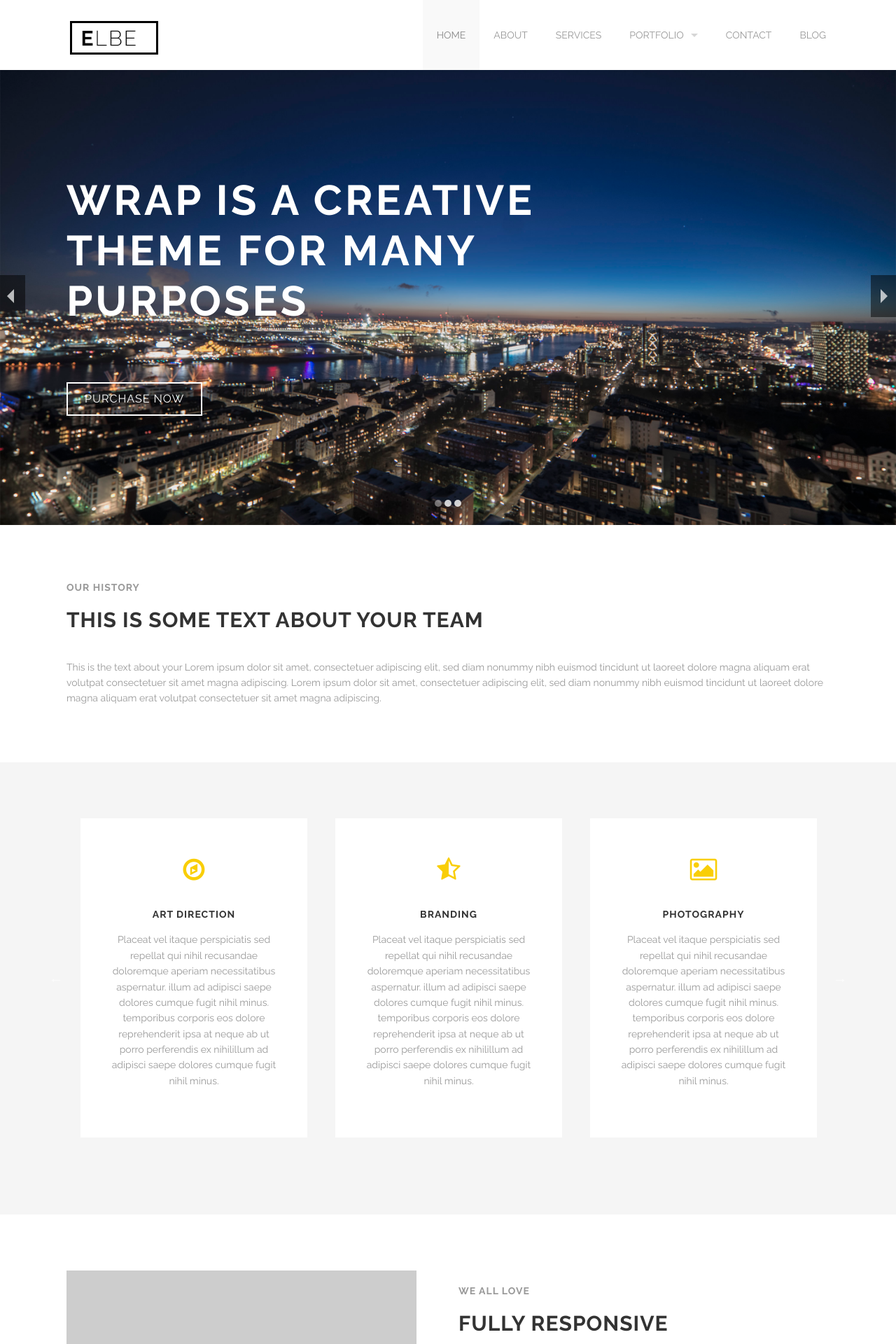
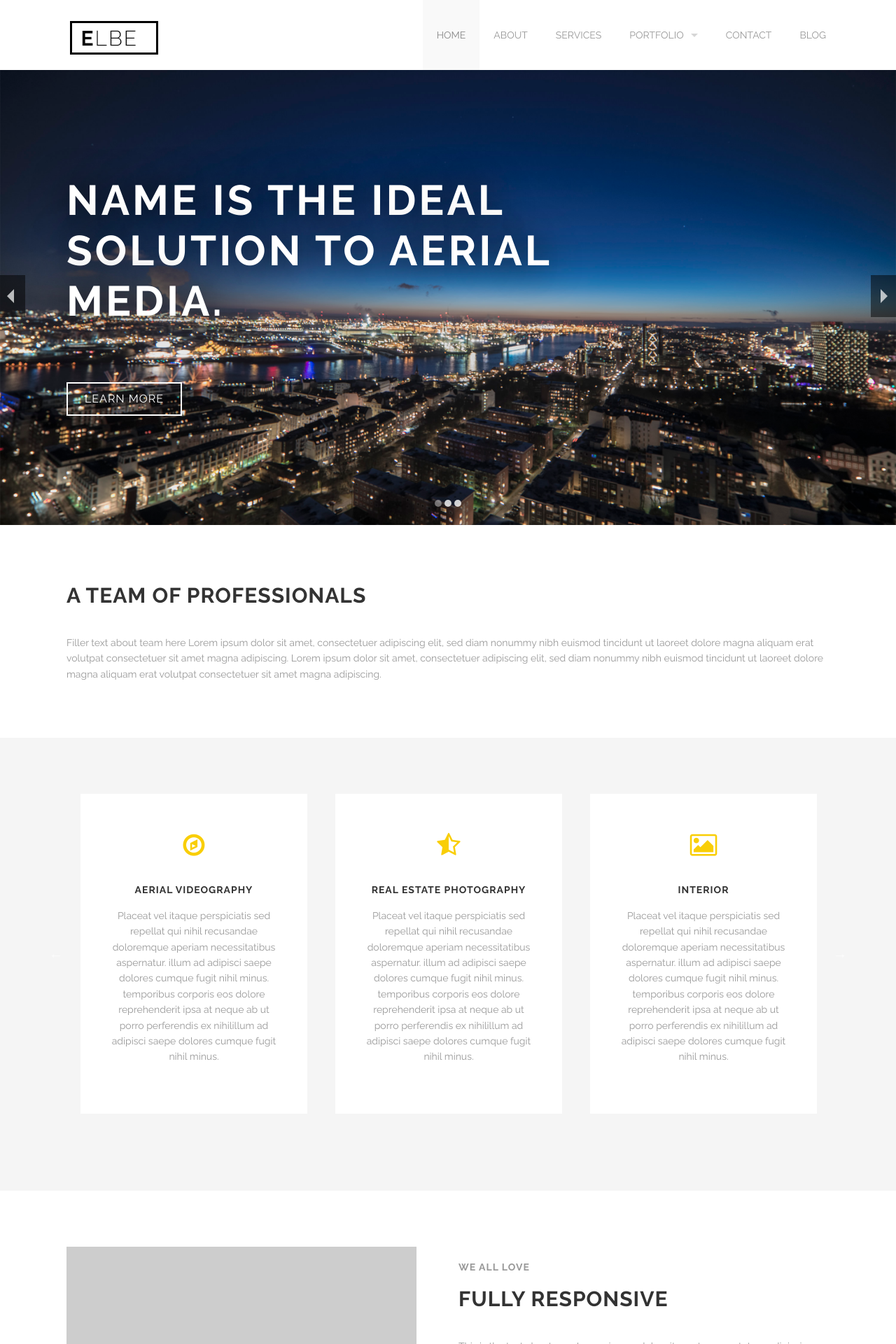
Before and after one commit to by14/by14.github.io, a Jekyll site: the page built from index.html, in a window 1280 px wide. Shown: the top 1920 px of the page at 70% size. Built offline with Jekyll 4.4.1, drawn with Linux system fonts in a browser that asks for light colours; grey boxes are pictures that could not be loaded.

Commit message:
Added some index.html content

```diff
--- a/css/style.css
+++ b/css/style.css
@@ -1480,7 +1480,7 @@
   letter-spacing: 2px;
   font-weight: 900;
   color: #eee !important;
-  text-shadow: 0px 0px 3px #000;
+  text-shadow: 0px 0px 50px #000;
   /*background-color: rgba(0,0,0,0.5);*/
 }
 .modDefaultSlider .sequence .buttons-wrapper .button {
@@ -2032,6 +2032,7 @@
 .modDefaultSlider.advanced .sequence .title h2 {
   letter-spacing: 4px;
   font-size: 4.28571rem;
+  text-shadow: 0px 0px 50px #000;
 }
 .modFullscreenSlider .fullscreen_slideshow {
   height: 700px;
--- a/index.html
+++ b/index.html
@@ -4,66 +4,70 @@
 slides:
   - bg: images/sliderHomepage/slide2.jpeg
     title:
-      text: Wrap is a creative theme for many purposes
+      text: NAME is the ideal solution to aerial media.
       animation: bottom-to-top
       class: large-8 medium-11
     buttons:
       animation: bottom-to-top
       class: medium-12
       items:
-        - text: Purchase Now
+        - text: Learn More
           url: http://themeforest.net/user/honryou/portfolio?ref=honryou
           class: boxed
-  - bg: images/sliderHomepage/slide3.jpeg
-    title:
-      text: It is simple but powerful
-      animation: bottom-to-top
-      class: large-7 large-offset-5 medium-9 medium-offset-3
-    buttons:
-      animation: bottom-to-top
-      class: large-7 large-offset-5 medium-9 medium-offset-3
-      items:
-        - text: Purchase Now
-          url: http://themeforest.net/user/honryou/portfolio?ref=honryou
-          class: boxed
-  - bg: images/sliderHomepage/slide1.jpg
+  - bg: images/sliderHomepage/slide5.jpeg
     buttons:
       animation: bottom-to-top slow
       class: large-12
       items:
-        - text: View Features
+        - text: Learn More
           url: http://themeforest.net/user/honryou/portfolio?ref=honryou
           class: boxed
-        - text: Purchase Now
+        - text: Contact Us
           url: http://themeforest.net/user/honryou/portfolio?ref=honryou
     infos:
-      - text: "&nbsp;Creative and responsive design"
+      - text: "&nbsp;Services"
         animation: bottom-to-top
-      - text: "&nbsp;Many helpful shortcodes"
+      - text: "&nbsp;Aerial Photography"
         animation: bottom-to-top
-      - text: "&nbsp;Simple but powerful theme options"
+        check: true
+      - text: "&nbsp;Real Estate Photography"
         animation: bottom-to-top
-      - text: "&nbsp;Fully responsive"
+        check: true
+      - text: "&nbsp;Aerial Mapping"
         animation: bottom-to-top
+        check: true
+  - bg: images/sliderHomepage/slide3.jpeg
+    title:
+      text: Contact our award winning team and let's get started
+      animation: bottom-to-top
+      class: large-8 medium-11
+    buttons:
+      animation: bottom-to-top
+      class: large-8 medium-11
+      items:
+        - text: Contact Us
+          url: http://themeforest.net/user/honryou/portfolio?ref=honryou
+          class: boxed
+
 boxes:
   - icon_class: fa fa-trophy
-    title: Design
+    title: Aerial Photography
     text:
       Placeat vel itaque perspiciatis sed repellat qui nihil recusandae doloremque aperiam necessitatibus aspernatur. illum ad adipisci saepe dolores cumque fugit nihil minus. temporibus corporis eos dolore reprehenderit ipsa at neque ab ut porro perferendis ex nihilillum ad adipisci saepe dolores cumque fugit nihil minus.
   - icon_class: fa fa-compass
-    title: Art direction
+    title: Aerial Videography
     text:
       Placeat vel itaque perspiciatis sed repellat qui nihil recusandae doloremque aperiam necessitatibus aspernatur. illum ad adipisci saepe dolores cumque fugit nihil minus. temporibus corporis eos dolore reprehenderit ipsa at neque ab ut porro perferendis ex nihilillum ad adipisci saepe dolores cumque fugit nihil minus.
   - icon_class: fa fa-star-half-empty
-    title: Branding
+    title: Real Estate Photography
     text:
       Placeat vel itaque perspiciatis sed repellat qui nihil recusandae doloremque aperiam necessitatibus aspernatur. illum ad adipisci saepe dolores cumque fugit nihil minus. temporibus corporis eos dolore reprehenderit ipsa at neque ab ut porro perferendis ex nihilillum ad adipisci saepe dolores cumque fugit nihil minus.
   - icon_class: fa fa-image
-    title: Photography
+    title: Interior
     text:
       Placeat vel itaque perspiciatis sed repellat qui nihil recusandae doloremque aperiam necessitatibus aspernatur. illum ad adipisci saepe dolores cumque fugit nihil minus. temporibus corporis eos dolore reprehenderit ipsa at neque ab ut porro perferendis ex nihilillum ad adipisci saepe dolores cumque fugit nihil minus.
   - icon_class: fa fa-dot-circle-o
-    title: Marketing
+    title: Website Design
     text:
       Placeat vel itaque perspiciatis sed repellat qui nihil recusandae doloremque aperiam necessitatibus aspernatur. illum ad adipisci saepe dolores cumque fugit nihil minus. temporibus corporis eos dolore reprehenderit ipsa at neque ab ut porro perferendis ex nihilillum ad adipisci saepe dolores cumque fugit nihil minus.
 milestones:
@@ -134,7 +138,11 @@
                 <div class='info{{forloop.index}} {{info.animation}}' style=''>
                   <div class='row'>
                     <div class='medium-10 large-8 columns'>
-                      <p class='fa fa-check' style='color: #333;'>{{info.text}}</p>
+                      {% if info.check %}
+                        <p class='fa fa-check' style='color: #333;'>{{info.text}}</p>
+                      {% else %}
+                        <p class='fa' style='color: #333; font-size: 48px'><i>{{info.text}}</i></p>
+                      {% endif %}
                       <div class='spacing'></div>
                     </div>
                   </div>
@@ -168,10 +176,10 @@
 <div class='full'>
   <div class='row'>
     <div class='large-12 columns'>
-      <h4 style='color: #999'>Our history</h4>
-      <h2>This is some text about your team</h2>
+      <!--<h4 style='color: #999'>Our history</h4>-->
+      <h2>A team of professionals</h2>
       <div class='spacing'></div>
-      <p>This is the text about your Lorem ipsum dolor sit amet, consectetuer adipiscing elit, sed diam nonummy nibh euismod tincidunt ut laoreet dolore magna aliquam erat volutpat consectetuer sit amet magna adipiscing. Lorem ipsum dolor sit amet, consectetuer adipiscing elit, sed diam nonummy nibh euismod tincidunt ut laoreet dolore magna aliquam erat volutpat consectetuer sit amet magna adipiscing.</p>
+      <p>Filler text about team here Lorem ipsum dolor sit amet, consectetuer adipiscing elit, sed diam nonummy nibh euismod tincidunt ut laoreet dolore magna aliquam erat volutpat consectetuer sit amet magna adipiscing. Lorem ipsum dolor sit amet, consectetuer adipiscing elit, sed diam nonummy nibh euismod tincidunt ut laoreet dolore magna aliquam erat volutpat consectetuer sit amet magna adipiscing.</p>
     </div>
   </div>
   <div class='three spacing'></div>
@@ -194,10 +202,6 @@
   </div>
   <div class='four spacing'></div>
 </div>
-
-
-
-
 <div class='full'>
   <div class='row'>
     <div class='medium-6 columns'>
```
Also changed, not shown: images/sliderHomepage/slide5.jpeg (added), 4 other files.
